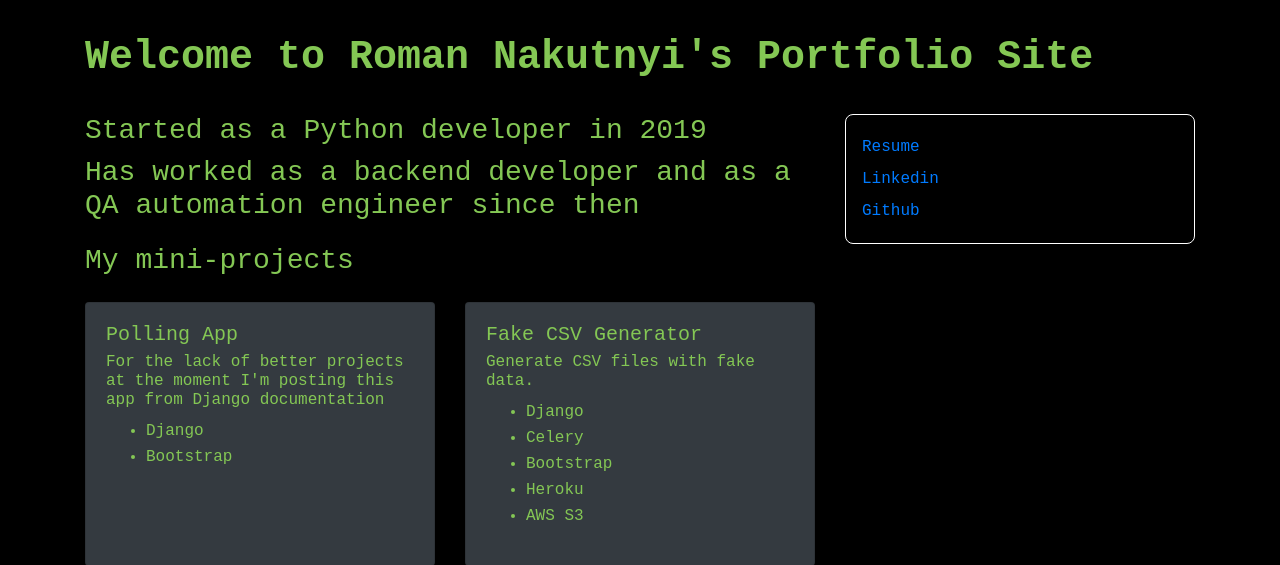
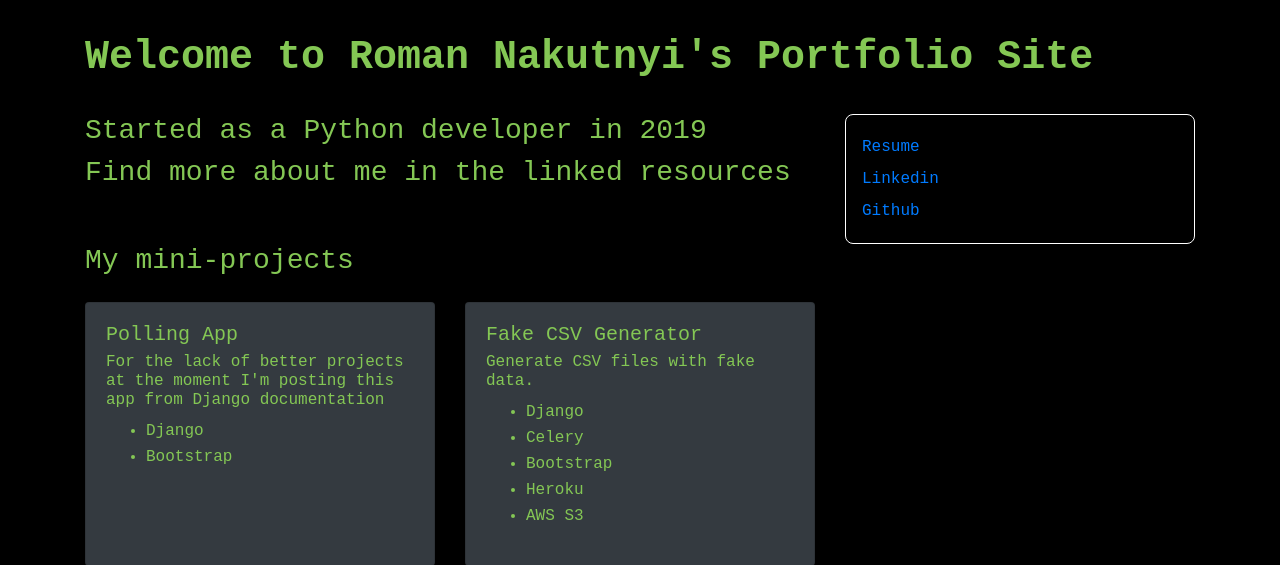
Before and after one commit to nakutnyi/django_website, a Django app: page / in a window 1280 px wide. Shown: the top 565 px of the page. Run offline with Django 3.2, Linux system fonts and the light colour scheme; some libraries are stand-ins or nearby versions.

Commit message:
Change Main Page Information Text

```diff
--- a/templates/index.html
+++ b/templates/index.html
@@ -18,7 +18,7 @@
     <div class="row">
       <div class="col-8">
         <h3>Started as a Python developer in 2019</h3>
-        <h3>Has worked as a backend developer and as a QA automation engineer since then</h3>
+        <h3>Find more about me in the linked resources</h3>
       </div>
       <div class="col-4">
         <div id="sidebar">
```
